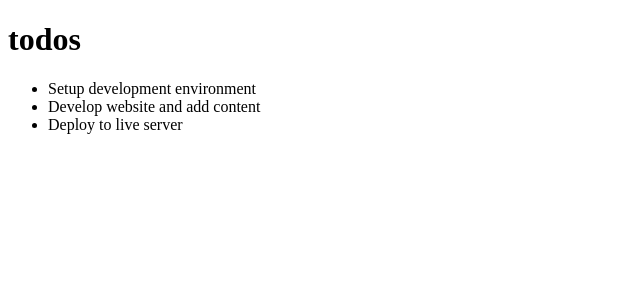
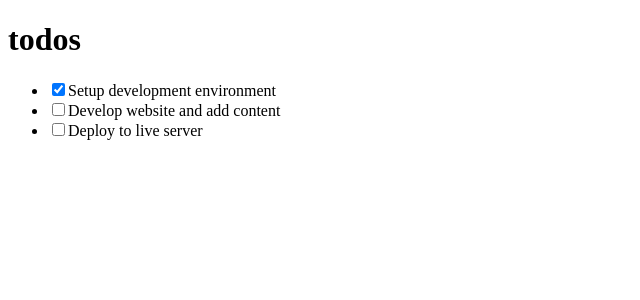
Before and after one commit to Alexr16/React-tutorial, a React (Create React App) app: page / in a window 1280 px wide. Shown: the top 300 px of the page, without its empty margins (0-640 px from the left). Built offline with nearby package versions, Linux system fonts and the light colour scheme.

Commit message:
Add check boxes and handleChange function

```diff
--- a/src/components/TodoContainer.js
+++ b/src/components/TodoContainer.js
@@ -26,12 +26,26 @@ class TodoContainer extends PureComponent {
     };
   }
 
+  handleChange = (id) => {
+    this.setState((prevState) => ({
+      todos: prevState.todos.map((todo) => {
+        if (todo.id === id) {
+          return {
+            ...todo,
+            completed: !todo.completed,
+          };
+        }
+        return todo;
+      }),
+    }));
+  };
+
   render() {
     const { todos } = this.state;
     return (
       <div>
         <Header />
-        <TodosList todos={todos} />
+        <TodosList todos={todos} handleChangeProps={this.handleChange} />
       </div>
     );
   }
--- a/src/components/TodoItem.js
+++ b/src/components/TodoItem.js
@@ -1,13 +1,19 @@
 import PropTypes from 'prop-types';
 
 const TodoItem = (props) => {
-  const { todo } = props;
-  return <li>{todo.title}</li>;
+  const { todo, handleChangeProps } = props;
+  return (
+    <li>
+      <input type="checkbox" checked={todo.completed} onChange={() => handleChangeProps(todo.id)} />
+      {todo.title}
+    </li>
+  );
 };
 
 TodoItem.propTypes = {
   // eslint-disable-next-line react/forbid-prop-types
   todo: PropTypes.object.isRequired,
+  handleChangeProps: PropTypes.func.isRequired,
 };
 
 export default TodoItem;
--- a/src/components/TodosList.js
+++ b/src/components/TodosList.js
@@ -4,11 +4,11 @@ import TodoItem from './TodoItem';
 
 class TodosList extends PureComponent {
   render() {
-    const { todos } = this.props;
+    const { todos, handleChangeProps } = this.props;
     return (
       <ul>
         {todos.map((todo) => (
-          <TodoItem key={todo.id} todo={todo} />
+          <TodoItem key={todo.id} todo={todo} handleChangeProps={handleChangeProps} />
         ))}
       </ul>
     );
@@ -18,6 +18,7 @@ class TodosList extends PureComponent {
 TodosList.propTypes = {
   // eslint-disable-next-line react/forbid-prop-types
   todos: PropTypes.array.isRequired,
+  handleChangeProps: PropTypes.func.isRequired,
 };
 
 export default TodosList;
```
